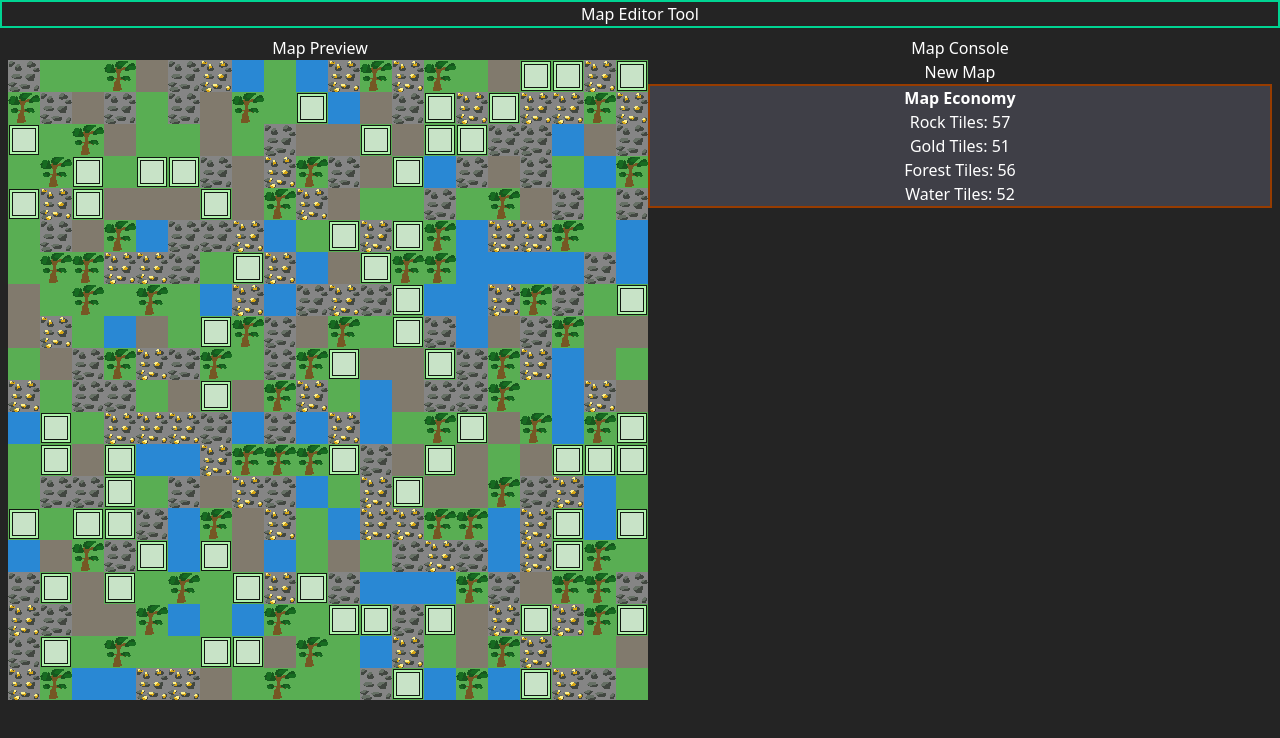
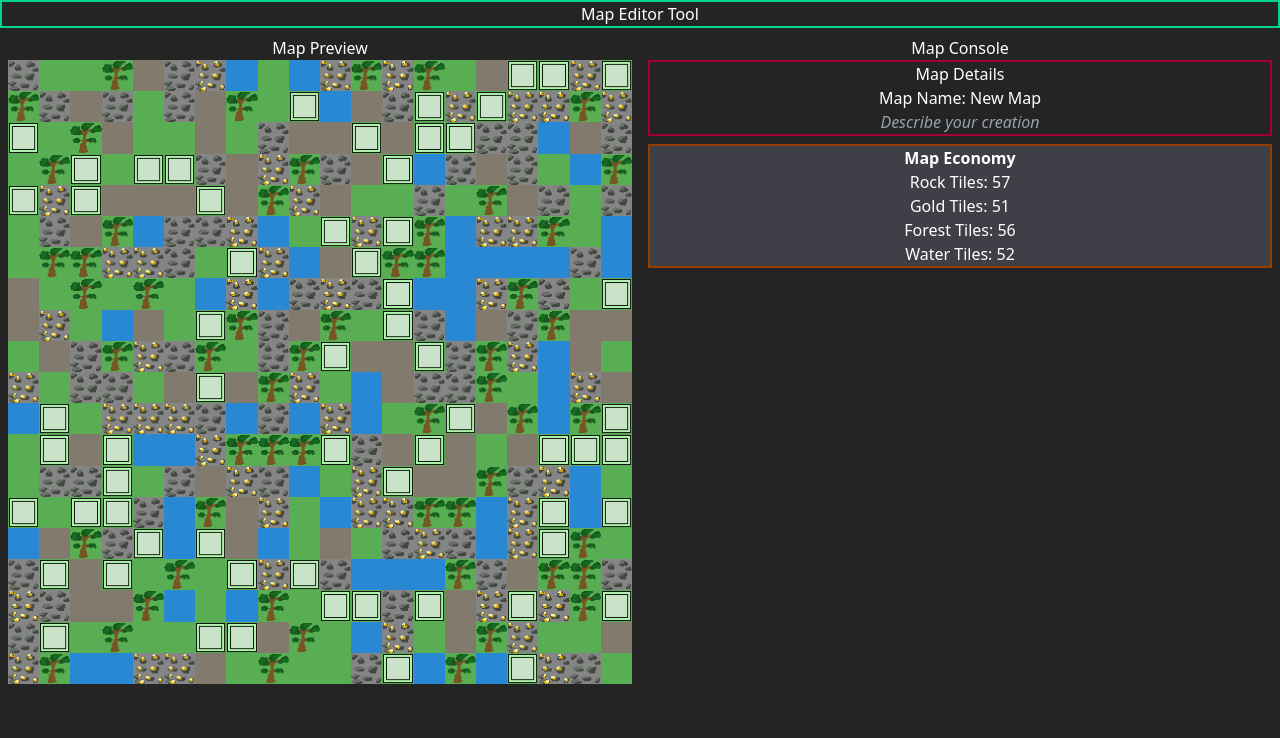
Before and after one commit to TibbersEvolved/TDMapEditor, a React (Vite) app: page / in a window 1280 px wide. Shown: the top 738 px of the page. Built offline with nearby package versions, Linux system fonts and the light colour scheme.

Commit message:
Added ability to change tiles to grass if clicking on them

```diff
--- a/src/components/container.tsx
+++ b/src/components/container.tsx
@@ -2,9 +2,24 @@ import { useState } from "react";
 import { GenerateBlankMap } from "./utility";
 import DisplayMap from "./displayMap";
 import ListTileTypes from "./listTileTypes";
+import type { GameMap } from "./types";
 
 export default function Container() {
   const [gameMap, setGameMap] = useState(GenerateBlankMap());
+  const [modeSet, setModeSet] = useState(0);
+
+  function changeTile(y: number, x: number) {
+    let tempMap: GameMap = {
+      Name: gameMap.Name,
+      Description: gameMap.Description,
+      Clime: gameMap.Clime,
+      Field: gameMap.Field,
+      Difficulty: gameMap.Difficulty,
+    };
+    tempMap.Field.tiles[y][x].tileId = modeSet;
+    console.log("Ran function, tried to set " + y + "/" + x + " to " + modeSet);
+    setGameMap(tempMap);
+  }
 
   return (
     <>
@@ -14,14 +29,22 @@ export default function Container() {
       <section className="grid grid-cols-2">
         <section className="p-2">
           <div className="text-center">Map Preview</div>
-          <DisplayMap tiles={gameMap.Field.tiles} />
+          <DisplayMap field={gameMap.Field} func={changeTile} />
         </section>
         <div className="flex flex-col text-center p-2">
           <div>Map Console</div>
-          <div>{gameMap.Name}</div>
+          <section className="flex flex-col border-2 border-rose-800 mb-2">
+            <div>Map Details</div>
+            <div>Map Name: {gameMap.Name}</div>
+            <div className="italic text-gray-400">{gameMap.Description}</div>
+          </section>
           <ListTileTypes tiles={gameMap.Field.tiles} />
         </div>
       </section>
     </>
   );
 }
+
+export type funcSetTile = {
+  (y: number, x: number): void;
+};
--- a/src/components/displayMap.tsx
+++ b/src/components/displayMap.tsx
@@ -1,16 +1,19 @@
+import type { funcSetTile } from "./container";
 import TileComponent from "./tileComponent";
 import type { Field } from "./types";
 
-export default function DisplayMap(prop: Field) {
+export default function DisplayMap(prop: props) {
   return (
     <>
       <div className="flex flex-col">
-        {prop.tiles.map((f, key) => {
+        {prop.field.tiles.map((f, key) => {
           return (
             <>
               <div key={key} className="flex">
                 {f.map((t, k2) => {
-                  return <TileComponent tileData={t} key={k2} />;
+                  return (
+                    <TileComponent tileData={t} key={k2} func={prop.func} />
+                  );
                 })}
               </div>
             </>
@@ -20,3 +23,8 @@ export default function DisplayMap(prop: Field) {
     </>
   );
 }
+
+type props = {
+  field: Field;
+  func: funcSetTile;
+};
--- a/src/components/tileComponent.tsx
+++ b/src/components/tileComponent.tsx
@@ -1,3 +1,4 @@
+import type { funcSetTile } from "./container";
 import { tileImages } from "./tileInfo";
 import type { Tile } from "./types";
 
@@ -5,11 +6,18 @@ export default function TileComponent(prop: props) {
   const tileId = prop.tileData.tileId;
   return (
     <>
-      <img src={tileImages[tileId]}></img>
+      <div className="bg-yellow-100">
+        <img
+          className="hover:opacity-75"
+          src={tileImages[tileId]}
+          onClick={() => prop.func(prop.tileData.posY, prop.tileData.posX)}
+        ></img>
+      </div>
     </>
   );
 }
 
 type props = {
   tileData: Tile;
+  func: funcSetTile;
 };
--- a/src/components/types.ts
+++ b/src/components/types.ts
@@ -8,7 +8,7 @@ export type Field = {
   tiles: Tile[][];
 };
 
-export type Map = {
+export type GameMap = {
   Name: String;
   Description: String;
   Field: Field;
--- a/src/components/utility.ts
+++ b/src/components/utility.ts
@@ -13,13 +13,13 @@ export function GenerateBlankMap() {
   for (let i = 0; i < 20; i++) {
     map.Field.tiles[i] = [];
     for (let j = 0; j < 20; j++) {
-      map.Field.tiles[i][j] = GenGrass(j, i);
+      map.Field.tiles[i][j] = GenGrass(i, j);
     }
   }
   return map;
 }
 
-export function GenGrass(xp: number, yp: number) {
+export function GenGrass(yp: number, xp: number) {
   let rVal: Tile = {
     posX: xp,
     posY: yp,
```
